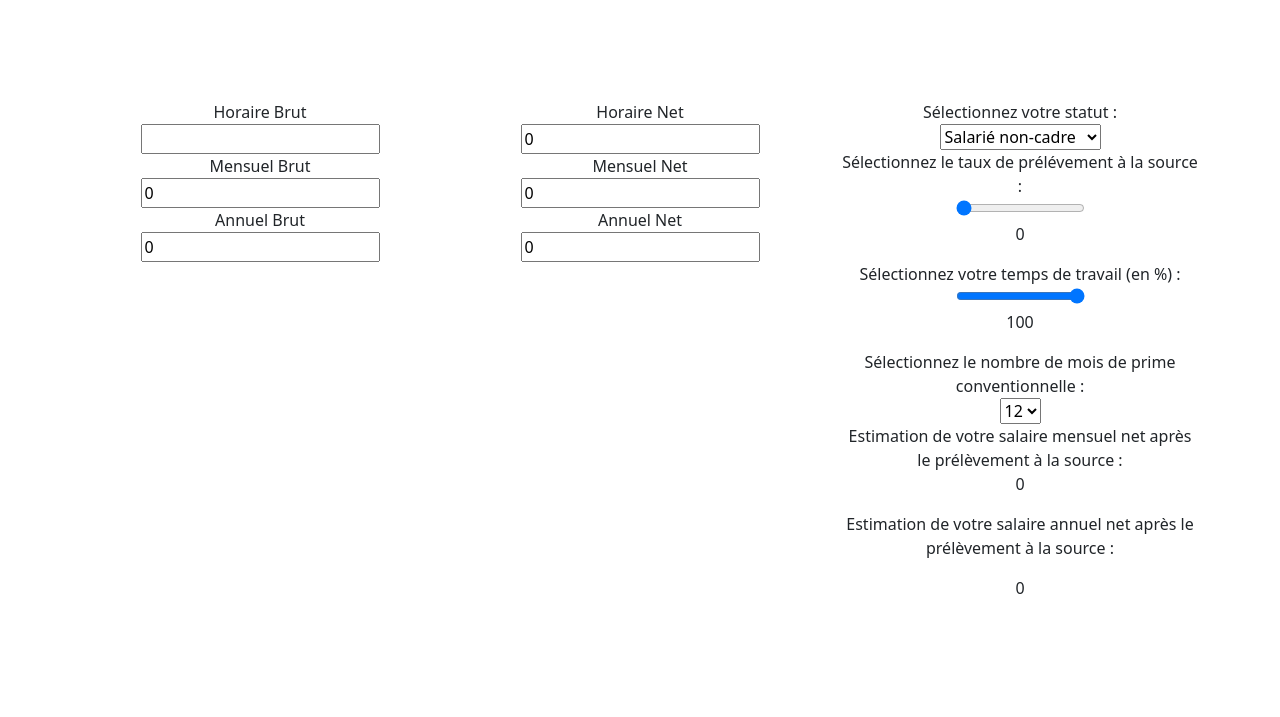
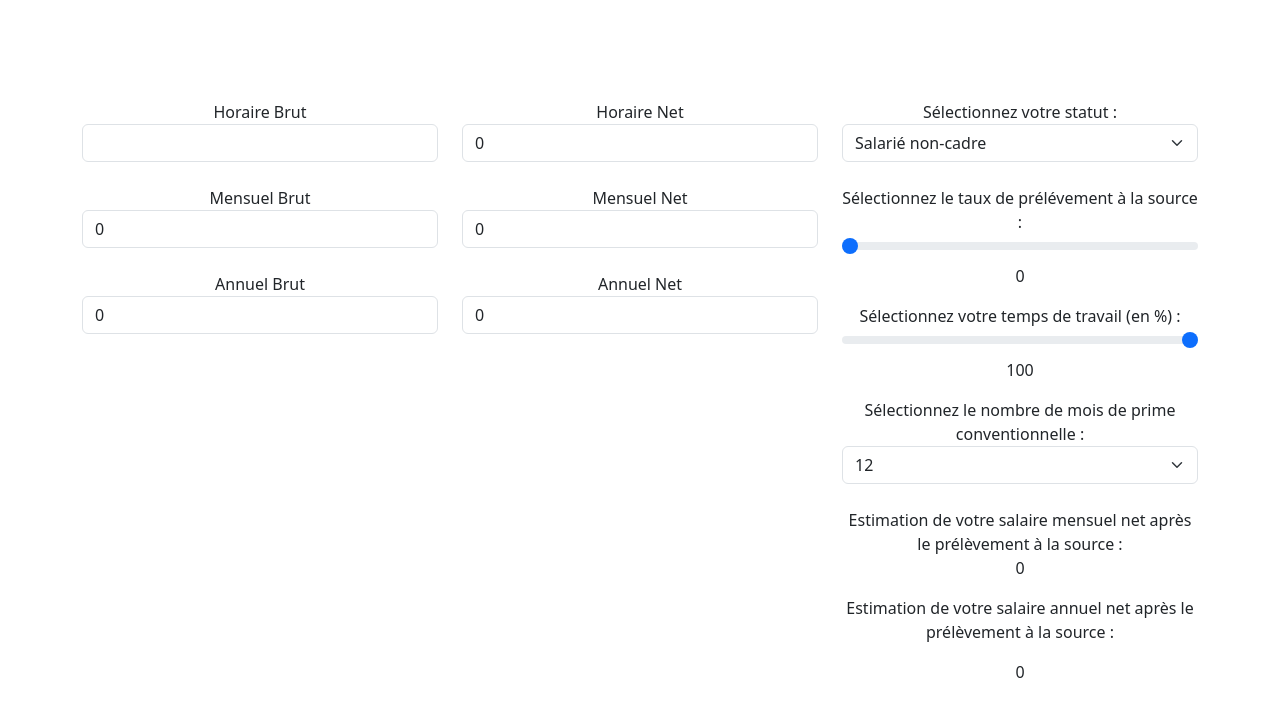
Before and after one commit to JonathDev/FinanSim-, a Flask app: page /index in a window 1280 px wide. Shown: the part 56-773 px from the top of the page. Run offline with Flask 3, Linux system fonts and the light colour scheme.

Commit message:
bootstrap style

```diff
--- a/app/templates/index.html
+++ b/app/templates/index.html
@@ -12,33 +12,33 @@
         <div class="col">
           Horaire Brut
           <br>
-          <input id="horaire_brut">
+          <input id="horaire_brut" class="form-control">
           <br>
           Mensuel Brut
           <br>
-          <input id="mensuel_brut">
+          <input id="mensuel_brut" class="form-control">
           <br>
           Annuel Brut
           <br>
-          <input id="annuel_brut">
+          <input id="annuel_brut" class="form-control">
         </div>
         <div class="col">
           Horaire Net
           <br>
-          <input id="horaire_net">
+          <input id="horaire_net" class="form-control">
           <br>
           Mensuel Net
           <br>
-          <input id="mensuel_net">
+          <input id="mensuel_net" class="form-control">
           <br>
           Annuel Net
           <br>
-          <input id="annuel_net">
+          <input id="annuel_net" class="form-control">
         </div>
         <div class="col">
           Sélectionnez votre statut :
           <br>
-          <select name="Statut" id="statut">
+          <select name="Statut" id="statut" class="form-select">
             <option value="0">Salarié non-cadre</option>
             <option value="1">Salarié cadre</option>
             <option value="2">Fonction publique</option>
@@ -48,18 +48,18 @@
           <br>
           Sélectionnez le taux de prélévement à la source :
           <div class="slidecontainer">
-            <input type="range" min="0" max="43" value="0" step="0.1" class="slider" id="taux">
+            <input type="range" min="0" max="43" value="0" step="0.1" class="slider form-range" id="taux">
             <p id='taux_text'><p>
           </div>
           Sélectionnez votre temps de travail (en %) :
           <br>
           <div class="slidecontainer">
-            <input type="range" min="0" max="100" value="0" step="1" class="slider" id="temps_travail">
+            <input type="range" min="0" max="100" value="0" step="1" class="slider form-range" id="temps_travail">
             <p id='temps_travail_text'><p>
           </div>
           Sélectionnez le nombre de mois de prime conventionnelle :
           <br>
-          <select name="Prime" id="prime">
+          <select name="Prime" id="prime" class="form-select">
             <option value=12>12</option>
             <option value=13>13</option>
             <option value=14>14</option>
```
Also changed, not shown: app/templates/dates.html (+4 -3 lines).
